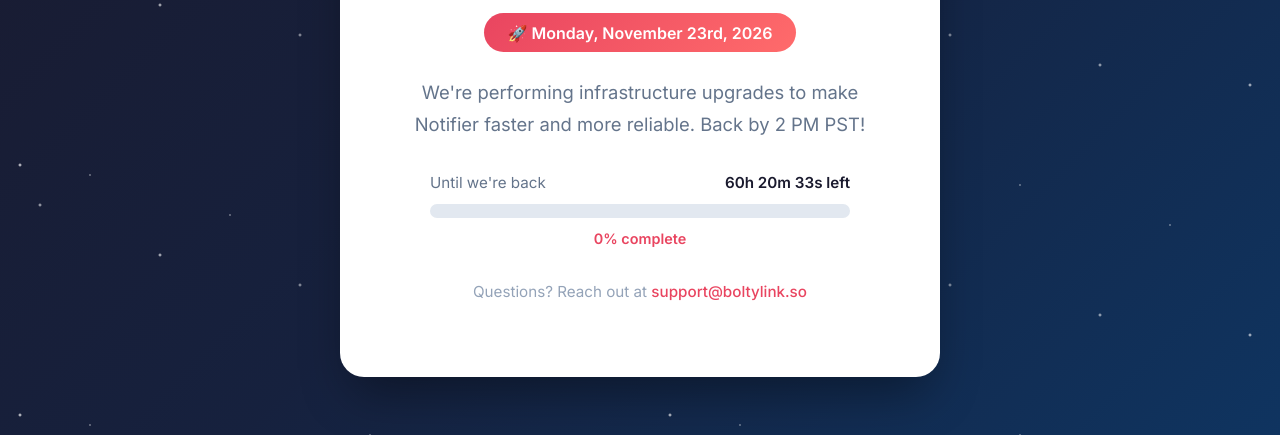
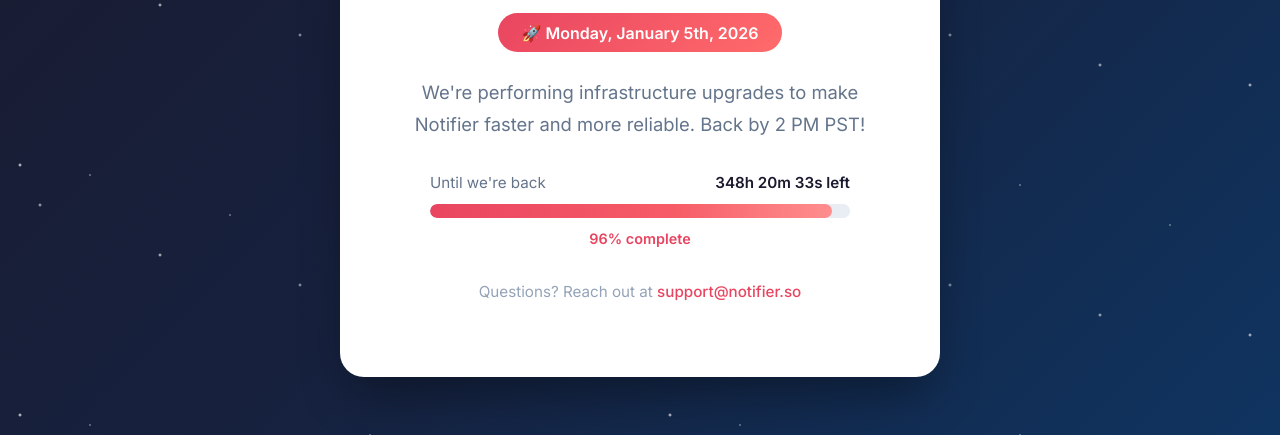
Before and after one commit to alucaz/maintpage, a plain HTML site: page index.html in a window 1280 px wide. Shown: the part 365-800 px from the top of the page. Drawn offline with Linux system fonts and the light colour scheme.

Commit message:
Update index.html

```diff
--- a/index.html
+++ b/index.html
@@ -5,7 +5,7 @@
     <meta charset="UTF-8">
     <meta http-equiv="X-UA-Compatible" content="IE=edge">
     <meta name="viewport" content="width=device-width, initial-scale=1.0">
-    <title>Boltylink - Site Maintenance</title>
+    <title>Notifier - Site Maintenance</title>
     <link rel="preconnect" href="https://fonts.googleapis.com">
     <link rel="preconnect" href="https://fonts.gstatic.com" crossorigin>
     <link href="https://fonts.googleapis.com/css2?family=Inter:wght@400;500;600;700&display=swap" rel="stylesheet">
@@ -263,7 +263,7 @@
         <h1>We'll be back soon!</h1>
 
         <div class="date-badge">
-            🚀 Monday, November 23rd, 2026
+            🚀 Monday, January 5th, 2026
         </div>
 
         <p>
@@ -283,15 +283,15 @@
         </div>
 
         <p class="footer-text">
-            Questions? Reach out at <a href="mailto:support@boltylink.so">support@boltylink.so</a>
+            Questions? Reach out at <a href="mailto:support@notifier.so">support@notifier.so</a>
         </p>
     </div>
 
     <script>
         function updateProgress() {
             // Maintenance window: Monday Jan 5, 2026 from 8 AM PST to 2 PM PST
-            const startTime = new Date('2026-11-21T08:00:00-08:00').getTime();
-            const endTime = new Date('2026-11-23T14:00:00-08:00').getTime();
+            const startTime = new Date('2026-01-05T08:00:00-08:00').getTime();
+            const endTime = new Date('2026-12-05T14:00:00-08:00').getTime();
             const now = Date.now();
 
             const totalDuration = endTime - startTime;
```
